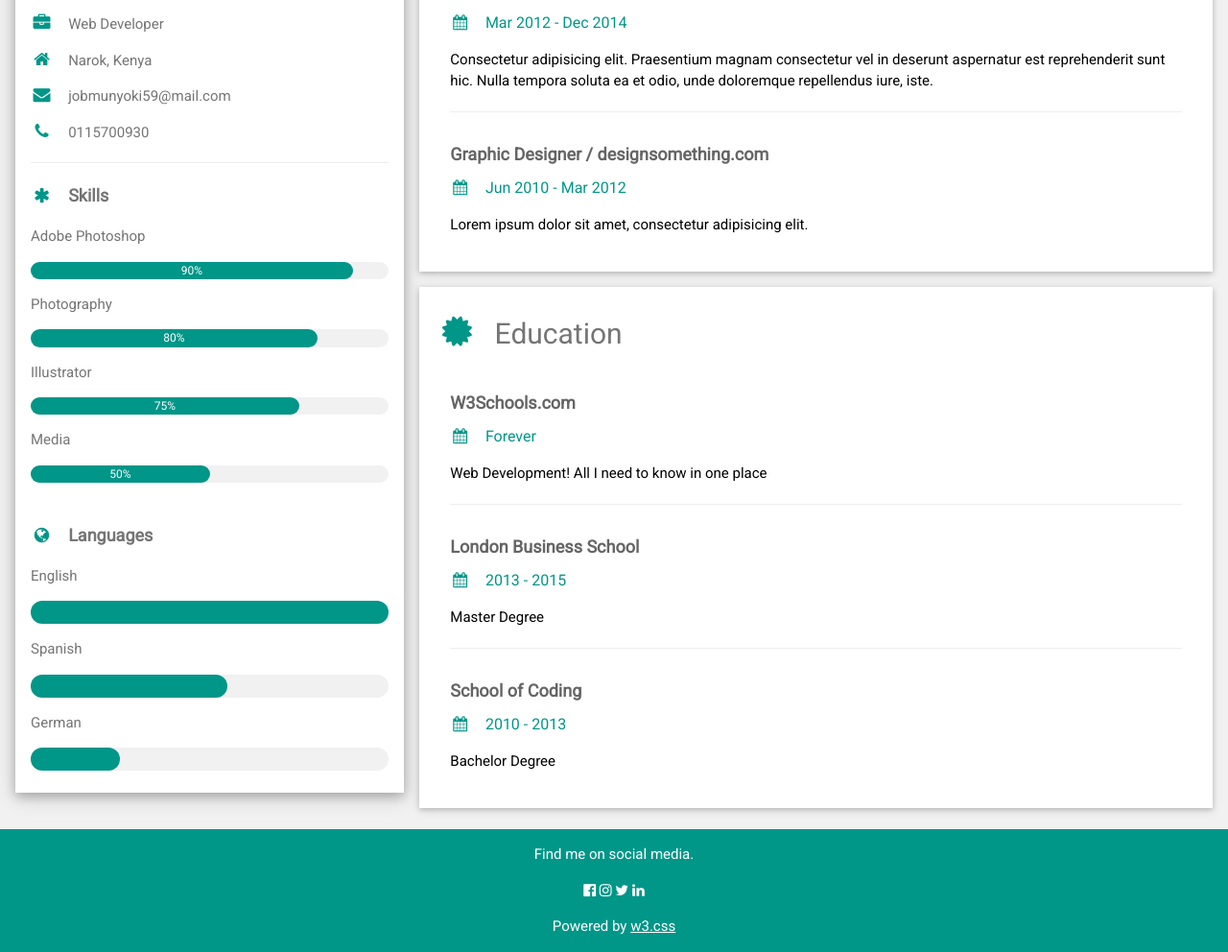
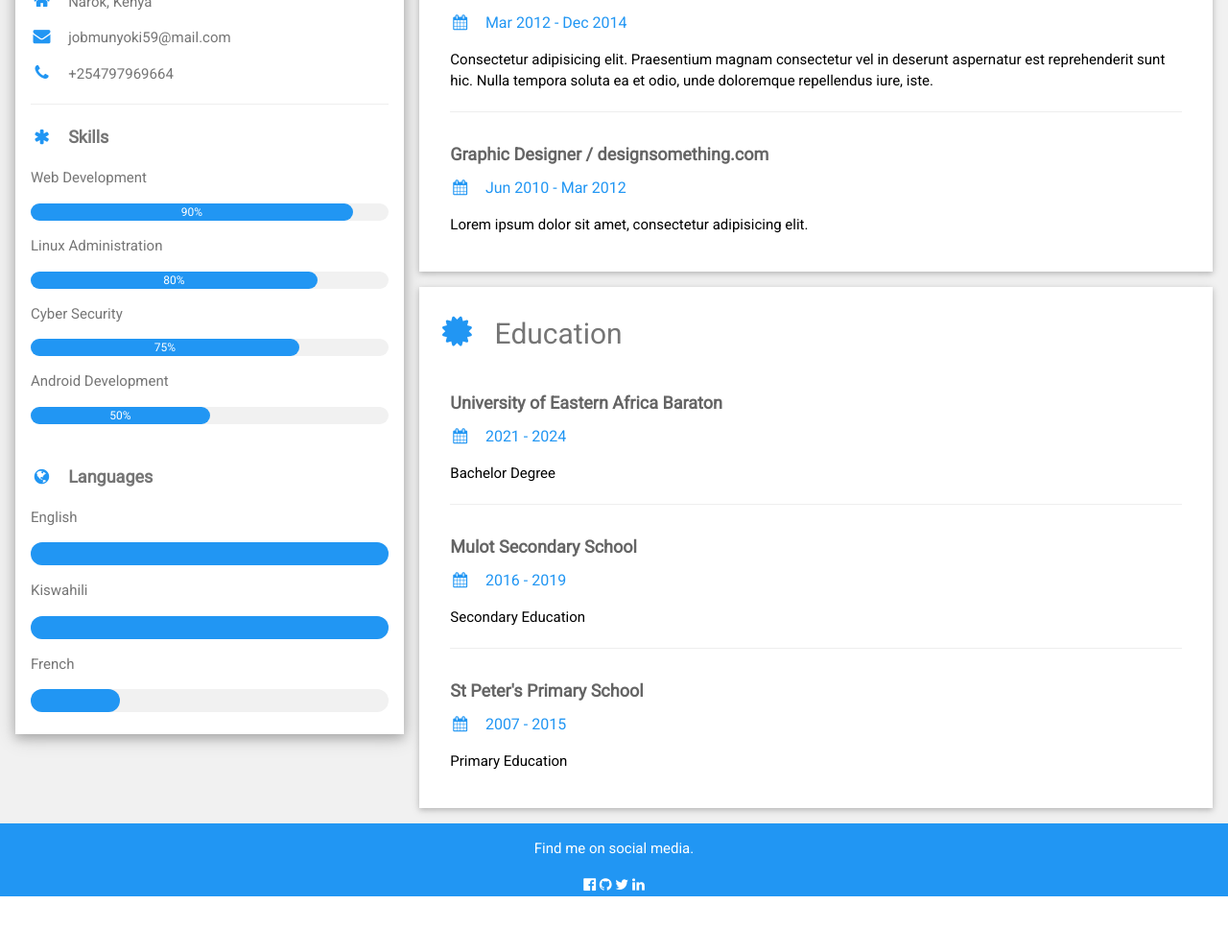
Before and after one commit to MuliJob/personal_portfolio, a Flask app: page /resume in a window 1280 px wide. Shown: the part 321-1313 px from the top of the page at 96% size. After the commit the page ends 1255 px from the top, so only its background shows below. Run offline with Flask 3, Linux system fonts and the light colour scheme.

Commit message:
modified the resume file

```diff
--- a/portfolio/templates/resume.html
+++ b/portfolio/templates/resume.html
@@ -5,6 +5,7 @@
 <meta charset="UTF-8">
 <meta name="viewport" content="width=device-width, initial-scale=1">
 <link rel="stylesheet" href="https://www.w3schools.com/w3css/4/w3.css">
+<link rel="shortcut icon" href="{{ url_for('static', filename='favicon.ico') }}">
 <link rel='stylesheet' href='https://fonts.googleapis.com/css?family=Roboto'>
 <link rel="stylesheet" href="https://cdnjs.cloudflare.com/ajax/libs/font-awesome/4.7.0/css/font-awesome.min.css">
 <style>
@@ -24,51 +25,51 @@ html,body,h1,h2,h3,h4,h5,h6 {font-family: "Roboto", sans-serif}
 
       <div class="w3-white w3-text-grey w3-card-4">
         <div class="w3-display-container">
-          <img src="/w3images/avatar_hat.jpg" style="width:100%" alt="Avatar">
+          <img src="{{ url_for('static', filename='images/interface.jpg') }}" style="width:100%" alt="Avatar">
           <div class="w3-display-bottomleft w3-container w3-text-black">
             <h2>Job Munyoki</h2>
           </div>
         </div>
         <div class="w3-container">
-          <p><i class="fa fa-briefcase fa-fw w3-margin-right w3-large w3-text-teal"></i>Web Developer</p>
-          <p><i class="fa fa-home fa-fw w3-margin-right w3-large w3-text-teal"></i>Narok, Kenya</p>
-          <p><i class="fa fa-envelope fa-fw w3-margin-right w3-large w3-text-teal"></i>jobmunyoki59@mail.com</p>
-          <p><i class="fa fa-phone fa-fw w3-margin-right w3-large w3-text-teal"></i>0115700930</p>
+          <p><i class="fa fa-briefcase fa-fw w3-margin-right w3-large w3-text-blue"></i>Software Engineer</p>
+          <p><i class="fa fa-home fa-fw w3-margin-right w3-large w3-text-blue"></i>Narok, Kenya</p>
+          <p><i class="fa fa-envelope fa-fw w3-margin-right w3-large w3-text-blue"></i>jobmunyoki59@mail.com</p>
+          <p><i class="fa fa-phone fa-fw w3-margin-right w3-large w3-text-blue"></i>+254797969664</p>
           <hr>
 
-          <p class="w3-large"><b><i class="fa fa-asterisk fa-fw w3-margin-right w3-text-teal"></i>Skills</b></p>
-          <p>Adobe Photoshop</p>
+          <p class="w3-large"><b><i class="fa fa-asterisk fa-fw w3-margin-right w3-text-blue"></i>Skills</b></p>
+          <p>Web Development</p>
           <div class="w3-light-grey w3-round-xlarge w3-small">
-            <div class="w3-container w3-center w3-round-xlarge w3-teal" style="width:90%">90%</div>
+            <div class="w3-container w3-center w3-round-xlarge w3-blue" style="width:90%">90%</div>
           </div>
-          <p>Photography</p>
+          <p>Linux Administration</p>
           <div class="w3-light-grey w3-round-xlarge w3-small">
-            <div class="w3-container w3-center w3-round-xlarge w3-teal" style="width:80%">
+            <div class="w3-container w3-center w3-round-xlarge w3-blue" style="width:80%">
               <div class="w3-center w3-text-white">80%</div>
             </div>
           </div>
-          <p>Illustrator</p>
+          <p>Cyber Security</p>
           <div class="w3-light-grey w3-round-xlarge w3-small">
-            <div class="w3-container w3-center w3-round-xlarge w3-teal" style="width:75%">75%</div>
+            <div class="w3-container w3-center w3-round-xlarge w3-blue" style="width:75%">75%</div>
           </div>
-          <p>Media</p>
+          <p>Android Development</p>
           <div class="w3-light-grey w3-round-xlarge w3-small">
-            <div class="w3-container w3-center w3-round-xlarge w3-teal" style="width:50%">50%</div>
+            <div class="w3-container w3-center w3-round-xlarge w3-blue" style="width:50%">50%</div>
           </div>
           <br>
 
-          <p class="w3-large w3-text-theme"><b><i class="fa fa-globe fa-fw w3-margin-right w3-text-teal"></i>Languages</b></p>
+          <p class="w3-large w3-text-theme"><b><i class="fa fa-globe fa-fw w3-margin-right w3-text-blue"></i>Languages</b></p>
           <p>English</p>
           <div class="w3-light-grey w3-round-xlarge">
-            <div class="w3-round-xlarge w3-teal" style="height:24px;width:100%"></div>
+            <div class="w3-round-xlarge w3-blue" style="height:24px;width:100%"></div>
           </div>
-          <p>Spanish</p>
+          <p>Kiswahili</p>
           <div class="w3-light-grey w3-round-xlarge">
-            <div class="w3-round-xlarge w3-teal" style="height:24px;width:55%"></div>
+            <div class="w3-round-xlarge w3-blue" style="height:24px;width:100%"></div>
           </div>
-          <p>German</p>
+          <p>French</p>
           <div class="w3-light-grey w3-round-xlarge">
-            <div class="w3-round-xlarge w3-teal" style="height:24px;width:25%"></div>
+            <div class="w3-round-xlarge w3-blue" style="height:24px;width:25%"></div>
           </div>
           <br>
         </div>
@@ -81,44 +82,44 @@ html,body,h1,h2,h3,h4,h5,h6 {font-family: "Roboto", sans-serif}
     <div class="w3-twothird">
 
       <div class="w3-container w3-card w3-white w3-margin-bottom">
-        <h2 class="w3-text-grey w3-padding-16"><i class="fa fa-suitcase fa-fw w3-margin-right w3-xxlarge w3-text-teal"></i>Work Experience</h2>
+        <h2 class="w3-text-grey w3-padding-16"><i class="fa fa-suitcase fa-fw w3-margin-right w3-xxlarge w3-text-blue"></i>Work Experience</h2>
         <div class="w3-container">
           <h5 class="w3-opacity"><b>Front End Developer / w3schools.com</b></h5>
-          <h6 class="w3-text-teal"><i class="fa fa-calendar fa-fw w3-margin-right"></i>Jan 2015 - <span class="w3-tag w3-teal w3-round">Current</span></h6>
+          <h6 class="w3-text-blue"><i class="fa fa-calendar fa-fw w3-margin-right"></i>Jan 2015 - <span class="w3-tag w3-blue w3-round">Current</span></h6>
           <p>Lorem ipsum dolor sit amet. Praesentium magnam consectetur vel in deserunt aspernatur est reprehenderit sunt hic. Nulla tempora soluta ea et odio, unde doloremque repellendus iure, iste.</p>
           <hr>
         </div>
         <div class="w3-container">
           <h5 class="w3-opacity"><b>Web Developer / something.com</b></h5>
-          <h6 class="w3-text-teal"><i class="fa fa-calendar fa-fw w3-margin-right"></i>Mar 2012 - Dec 2014</h6>
+          <h6 class="w3-text-blue"><i class="fa fa-calendar fa-fw w3-margin-right"></i>Mar 2012 - Dec 2014</h6>
           <p>Consectetur adipisicing elit. Praesentium magnam consectetur vel in deserunt aspernatur est reprehenderit sunt hic. Nulla tempora soluta ea et odio, unde doloremque repellendus iure, iste.</p>
           <hr>
         </div>
         <div class="w3-container">
           <h5 class="w3-opacity"><b>Graphic Designer / designsomething.com</b></h5>
-          <h6 class="w3-text-teal"><i class="fa fa-calendar fa-fw w3-margin-right"></i>Jun 2010 - Mar 2012</h6>
+          <h6 class="w3-text-blue"><i class="fa fa-calendar fa-fw w3-margin-right"></i>Jun 2010 - Mar 2012</h6>
           <p>Lorem ipsum dolor sit amet, consectetur adipisicing elit. </p><br>
         </div>
       </div>
 
       <div class="w3-container w3-card w3-white">
-        <h2 class="w3-text-grey w3-padding-16"><i class="fa fa-certificate fa-fw w3-margin-right w3-xxlarge w3-text-teal"></i>Education</h2>
+        <h2 class="w3-text-grey w3-padding-16"><i class="fa fa-certificate fa-fw w3-margin-right w3-xxlarge w3-text-blue"></i>Education</h2>
         <div class="w3-container">
-          <h5 class="w3-opacity"><b>W3Schools.com</b></h5>
-          <h6 class="w3-text-teal"><i class="fa fa-calendar fa-fw w3-margin-right"></i>Forever</h6>
-          <p>Web Development! All I need to know in one place</p>
+          <h5 class="w3-opacity"><b>University of Eastern Africa Baraton</b></h5>
+          <h6 class="w3-text-blue"><i class="fa fa-calendar fa-fw w3-margin-right"></i>2021 - 2024</h6>
+          <p>Bachelor Degree</p>
           <hr>
         </div>
         <div class="w3-container">
-          <h5 class="w3-opacity"><b>London Business School</b></h5>
-          <h6 class="w3-text-teal"><i class="fa fa-calendar fa-fw w3-margin-right"></i>2013 - 2015</h6>
-          <p>Master Degree</p>
+          <h5 class="w3-opacity"><b>Mulot Secondary School</b></h5>
+          <h6 class="w3-text-blue"><i class="fa fa-calendar fa-fw w3-margin-right"></i>2016 - 2019</h6>
+          <p>Secondary Education</p>
           <hr>
         </div>
         <div class="w3-container">
-          <h5 class="w3-opacity"><b>School of Coding</b></h5>
-          <h6 class="w3-text-teal"><i class="fa fa-calendar fa-fw w3-margin-right"></i>2010 - 2013</h6>
-          <p>Bachelor Degree</p><br>
+          <h5 class="w3-opacity"><b>St Peter's Primary School</b></h5>
+          <h6 class="w3-text-blue"><i class="fa fa-calendar fa-fw w3-margin-right"></i>2007 - 2015</h6>
+          <p>Primary Education</p><br>
         </div>
       </div>
 
@@ -131,13 +132,12 @@ html,body,h1,h2,h3,h4,h5,h6 {font-family: "Roboto", sans-serif}
   <!-- End Page Container -->
 </div>
 
-<footer class="w3-container w3-teal w3-center w3-margin-top">
+<footer class="w3-container w3-blue w3-center w3-margin-top">
   <p>Find me on social media.</p>
   <i class="fa fa-facebook-official w3-hover-opacity"></i>
-  <i class="fa fa-instagram w3-hover-opacity"></i>
+  <i class="fa fa-github w3-hover-opacity"></i>
   <i class="fa fa-twitter w3-hover-opacity"></i>
   <i class="fa fa-linkedin w3-hover-opacity"></i>
-  <p>Powered by <a href="https://www.w3schools.com/w3css/default.asp" target="_blank">w3.css</a></p>
 </footer>
 
 </body>
```
Also changed, not shown: 1 other file.
